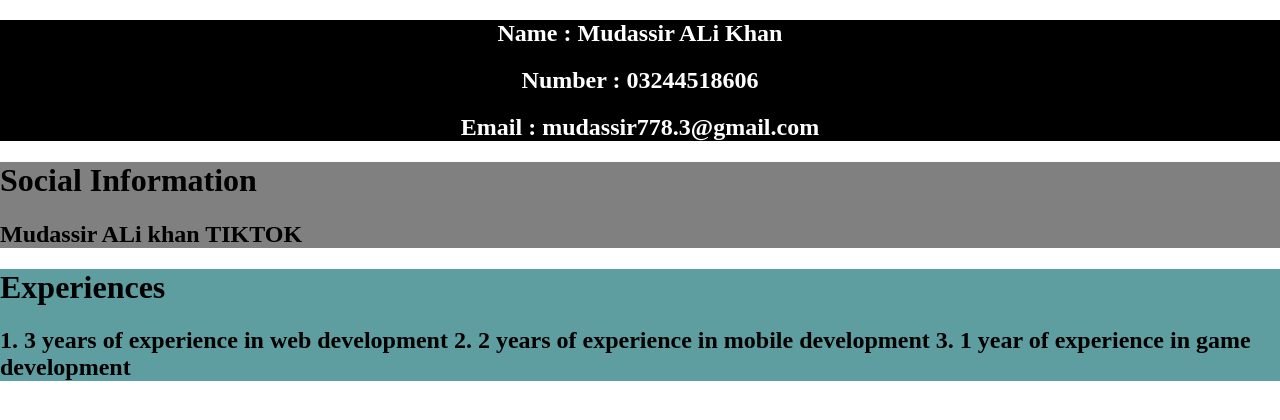
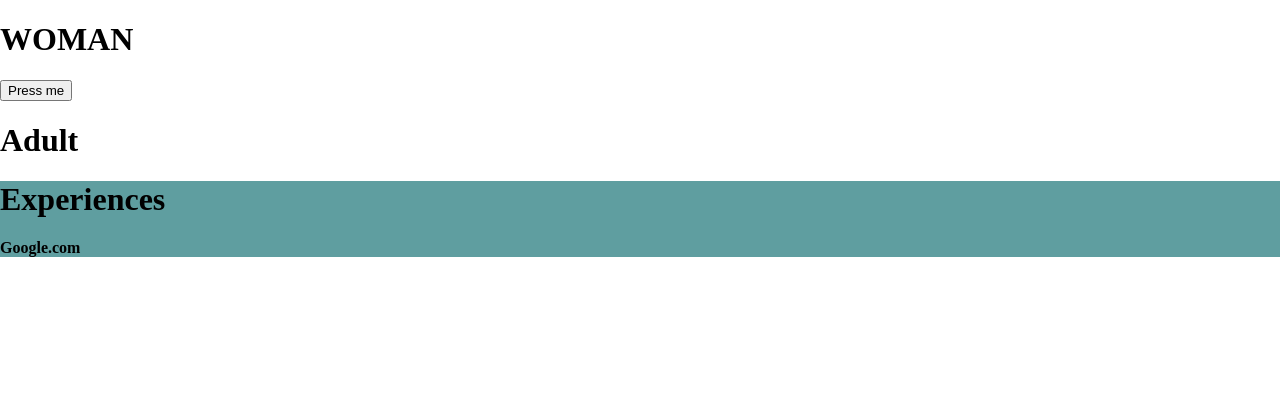
Before and after one commit to Mudassir-Ali-Khan/myappreact, a React (Create React App) app: page / in a window 1280 px wide. Shown: the top 420 px of the page. Built offline with nearby package versions, Linux system fonts and the light colour scheme.

Commit message:
Added new Task for conditional rendering and props

```diff
--- a/src/App.jsx
+++ b/src/App.jsx
@@ -2,12 +2,16 @@ import React from 'react';
 import Mypage from './pages/Mypage';
 import PracticePage from './pages/PracticePage';
 import Cv from './pages/Cv'
+import NewCV from './pages/Props/NewCV';
+import PracticeConditionalRendering from './pages/ConditionalRendering/PracticeConditionalRendering';
 
 function App() {
   return <>
     {/* <Mypage/> */}
     {/* <PracticePage /> */}
-    <Cv />
+    {/* <Cv /> */}
+    {/* <NewCV /> */}
+    <PracticeConditionalRendering />
   </>
 }
 
--- /dev/null
+++ b/src/components/props/NewExperiences.jsx
@@ -0,0 +1,14 @@
+import React from 'react'
+
+const NewExperiences = () => {
+  return (
+    <>
+    <div className='experinceInfo'>
+    <h1>Experiences</h1>
+    <h4>Google.com</h4>
+    </div>
+    </>
+  )
+}
+
+export default NewExperiences
--- /dev/null
+++ b/src/components/props/NewPersonalInformation.jsx
@@ -0,0 +1,34 @@
+import React from 'react'
+
+// destructing
+// const user = {
+//   name: 'rayyan irfan',
+//   designation: 'Software Engineer'
+// };
+
+// const {  name, designation } = user;
+// const NewPersonalInformation = (props) => {
+//   console.log('props', props);
+//   return (
+//     <>
+//     <div className='personalInfo'>
+//         <h1>{props.name}</h1>
+//         <h1>{props.designation}</h1>
+//       </div>
+//     </>
+//   )
+// }
+
+const NewPersonalInformation = ({ name, designation }) => {
+  // console.log('props', props);
+  return (
+    <>
+    <div className='personalInfo'>
+        <h1>{name}</h1>
+        <h1>{designation}</h1>
+      </div>
+    </>
+  )
+}
+
+export default NewPersonalInformation
--- /dev/null
+++ b/src/components/props/NewSocialInformation.jsx
@@ -0,0 +1,21 @@
+import React from 'react'
+
+const NewSocialInformation = () => {
+  return (
+    <>
+    <div className='socialInfo'>
+          <h1>Social Information</h1>
+          <h5>Facebook = www.facebook.com</h5>
+    </div>
+    </>
+  )
+}
+
+export default NewSocialInformation
+
+
+// function sum(num1, num2) {
+//   return num1 + num2;
+// }
+
+// console.log(sum(2, 3)); // 5
--- /dev/null
+++ b/src/pages/ConditionalRendering/PracticeConditionalRendering.jsx
@@ -0,0 +1,25 @@
+import React from 'react'
+import NewSocialInformation from '../../components/props/NewSocialInformation';
+import NewExperiences from '../../components/props/NewExperiences';
+
+const PracticeConditionalRendering = () => {
+  const gender = 'female';
+  const age = 28;
+
+  const isNewJoiny = false;
+
+  return (
+    <>
+      <h1>
+        {/* By string/value */}
+        {gender === 'male' ? 'MAN' : 'WOMAN'}
+      </h1>
+    <button>Press me</button>
+      {/* By HTML TAGS */}
+      {age > 25 ? <h1> Adult </h1> : <h6> Child </h6>}
+      {isNewJoiny ? <NewSocialInformation/> : <NewExperiences/> }
+    </>
+  )
+}
+
+export default PracticeConditionalRendering
--- /dev/null
+++ b/src/pages/Props/NewCV.jsx
@@ -0,0 +1,38 @@
+import React from 'react'
+import NewPersonalInformation from '../../components/props/NewPersonalInformation'
+
+const NewCV = () => {
+  const name = "rayyan irfan";
+  const designation = "Software Engineer";
+
+  function sum(num1, num2) {
+    return num1 + num2;
+  }
+
+  const myinformation = {
+    name: 'Mudassir ALi Khan',
+    number: '03244518606',
+    email: 'mudassir778.3@gmail.com',
+    experiences: `
+        1. 3 years of experience in web development
+        2. 2 years of experience in mobile development
+        3. 1 year of experience in game development
+    `,
+    tiktok: 'Mudassir ALi khan TIKTOK',
+}
+
+// facebook ? <div>
+//     logo
+//     <h4>facebook.com</h4>
+// </div>: <></>
+
+// gender, country, openToWork (true/false), facebook, snapchat, linkedin
+
+  return (
+    <>
+      <NewPersonalInformation name={name} designation={designation} />
+    </>
+  )
+}
+
+export default NewCV
```
